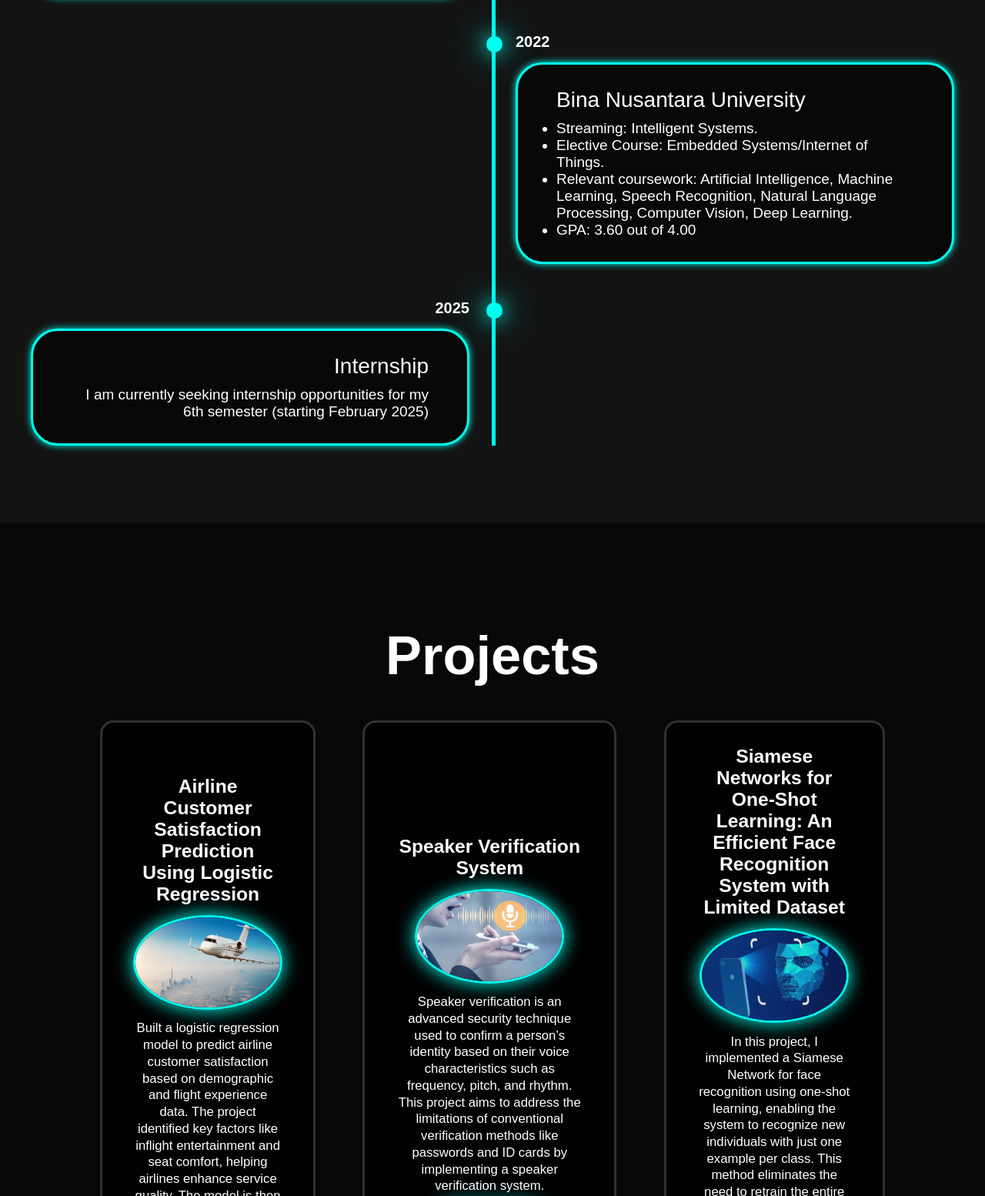
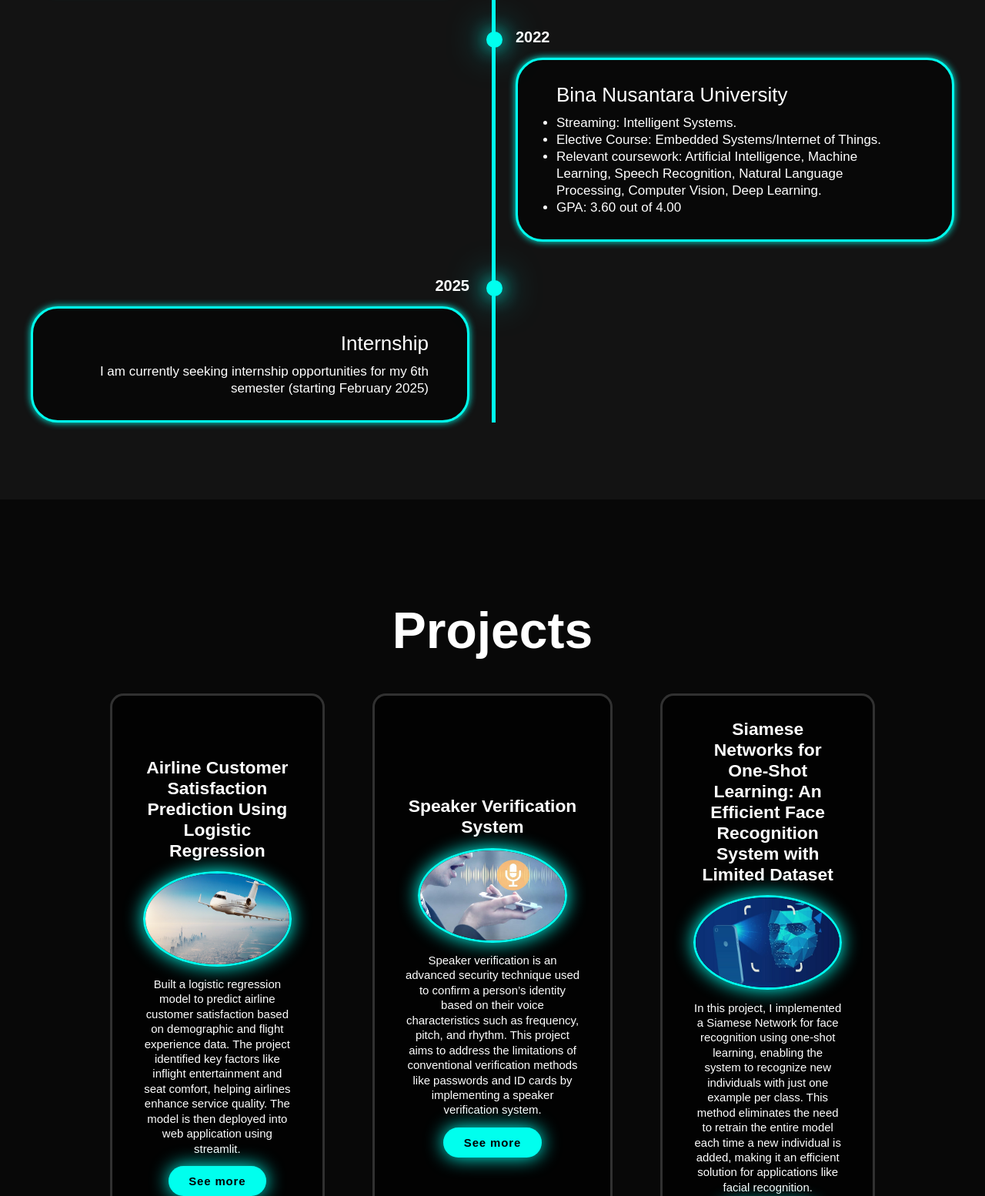
Before and after one commit to vinnstv/PortfolioWebsite, a plain HTML site: page index.html in a window 1280 px wide. Shown: the part 1246-2800 px from the top of the page at 77% size. Drawn offline with nearby package versions, Linux system fonts and the light colour scheme.

Commit message:
Update style.css

```diff
--- a/style.css
+++ b/style.css
@@ -51,7 +51,7 @@ body{
     text-shadow: 0 0 25px var(--main-color);
 }
 .navbar a{
-    font-size: 2.5rem;
+    font-size: 2.3rem;
     color: var(--text-color);
     margin-left: 4rem;
     font-weight: 500;
@@ -132,8 +132,8 @@ span{
     display: inline-flex;
     justify-content: center;
     align-items: center;
-    width: 5rem;
-    height: 5rem;
+    width: 4.7rem;
+    height: 4.7rem;
     background: transparent;
     border: 2px solid var(--main-color);
     font-size: 2.5rem;
@@ -154,7 +154,7 @@ span{
     background: var(--main-color);
     box-shadow: 0 0 25px var(--main-color);
     border-radius: 4rem;
-    font-size: 2rem;
+    font-size: 1.7rem;
     color: black;
     border: 2px solid transparent;
     letter-spacing: 0.1rem;
@@ -258,7 +258,7 @@ span{
     }
 }
 .heading{
-    font-size: 8rem;
+    font-size: 7.5rem;
     text-align: center;
     margin: 5rem 0;
 }
@@ -330,20 +330,20 @@ span{
     box-shadow: 0 0 25px var(--main-color);
 }
 .timeline-content h3{
-    font-size: 28px;
+    font-size: 26px;
     color: white;
     margin: 0 0 10px;
     font-weight: 500;
 }
 .timeline-content p{
     color: white;
-    font-size: 19px;
+    font-size: 17px;
     font-weight: 300;
     line-height: 22px;
 }
 .timeline-content ul{
     color: white;
-    font-size: 19px;
+    font-size: 17px;
     font-weight: 300;
     line-height: 22px;
 }
@@ -406,10 +406,10 @@ span{
     box-shadow: 0 0 50px var(--main-color);
 }
 .testimonial-item h2{
-    font-size: 2.8rem;
+    font-size: 2.6rem;
 }
 .testimonial-item p{
-    font-size: 1.9rem;
+    font-size: 1.7rem;
     line-height: 1.3;
 }
 #star{
@@ -450,7 +450,7 @@ span{
 .footer ul{
     margin-top: 0;
     padding: 0;
-    font-size: 22px;
+    font-size: 20px;
     line-height: 1.6;
     margin-bottom: 0;
     text-align: center;
```
